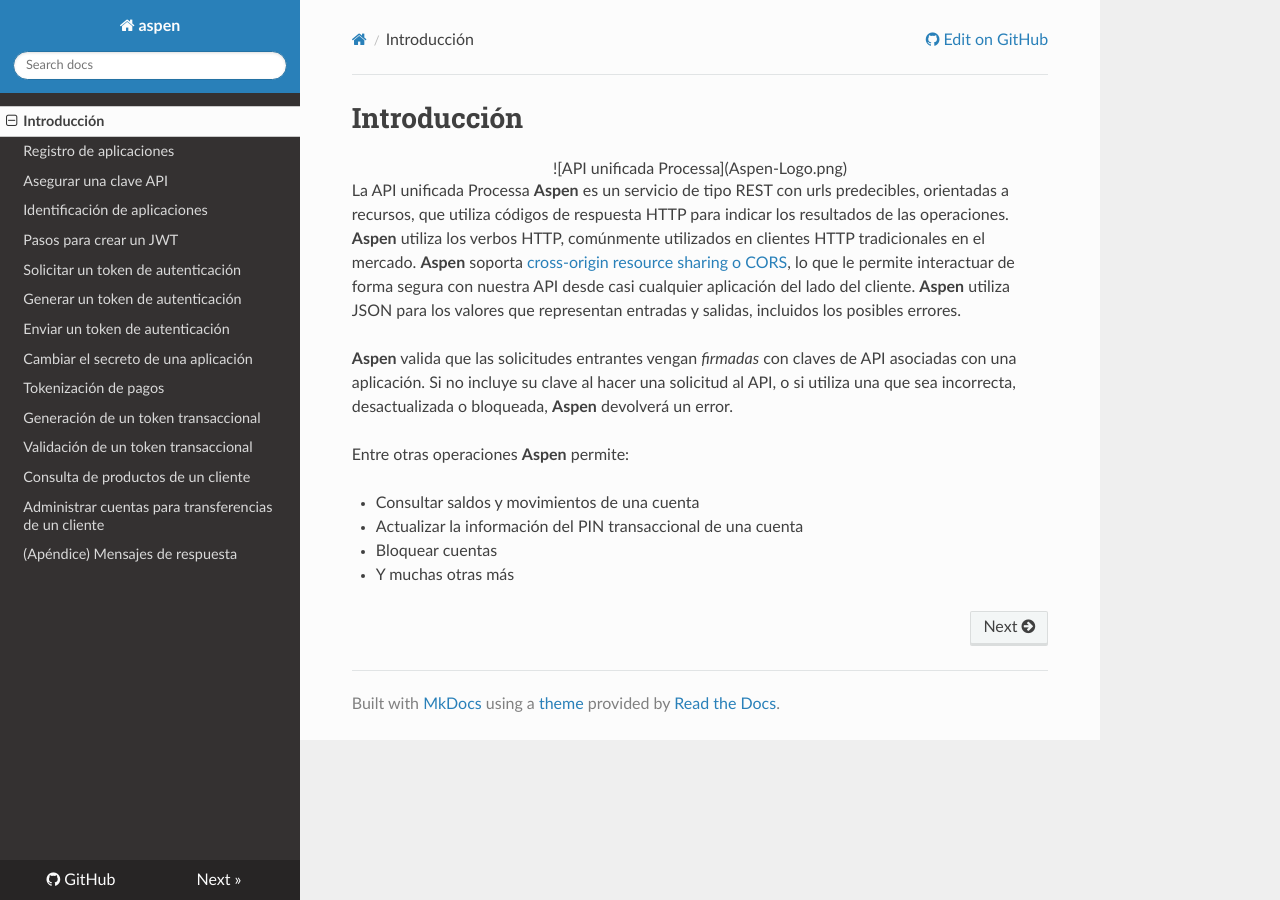
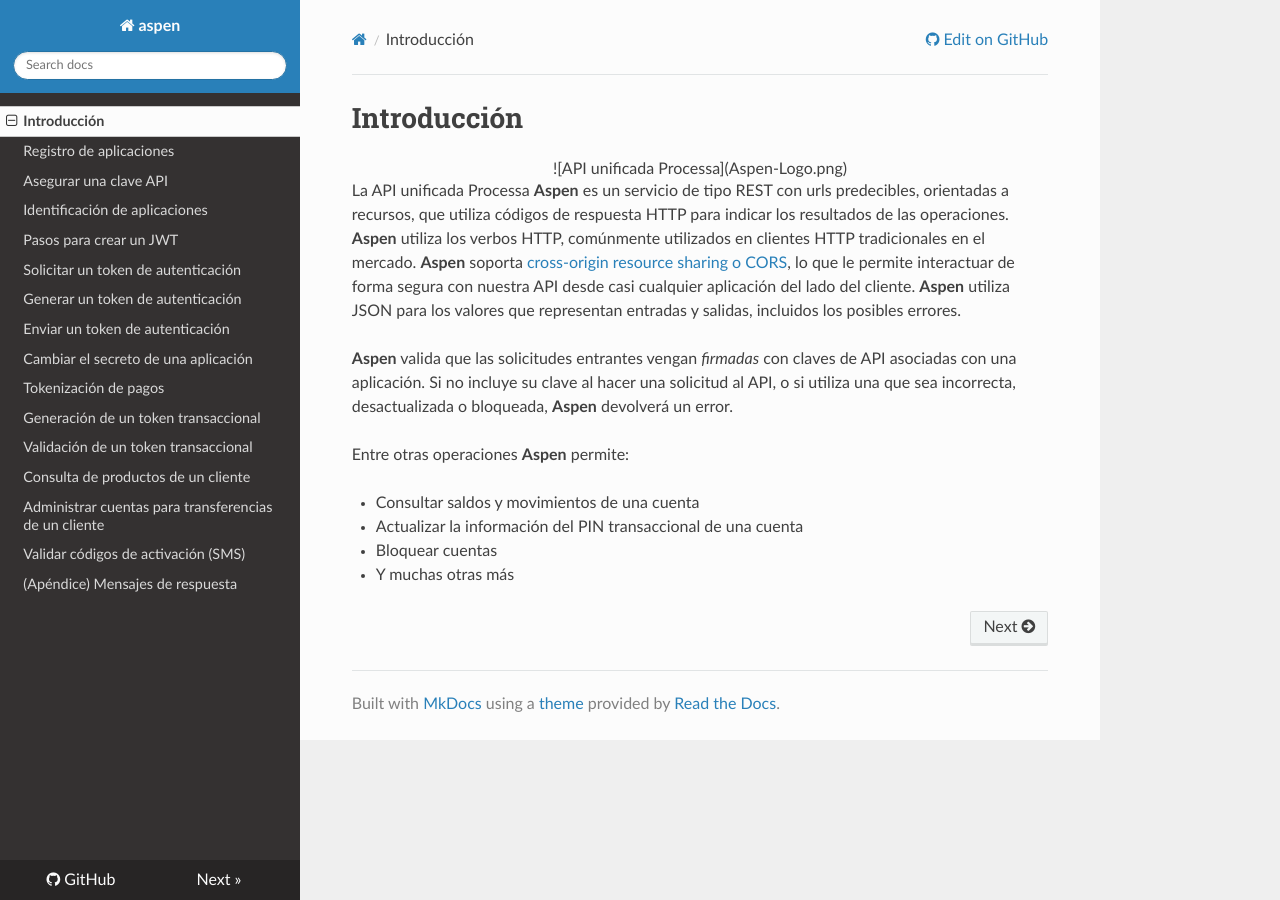
Before and after one commit to menchi2000/Aspen, an MkDocs documentation site: the page built from docs/index.md, in a window 1280 px wide. Built offline with MkDocs 1.6.1, drawn with Linux system fonts in a browser that asks for light colours; nearby versions of some CDN libraries; old or Windows-style settings are respelled for this version of MkDocs.

Commit message:
Se agrega sección de códigos de activación
Se agrega sección para documentar el uso de códigos de activación.

```diff
--- a/mkdocs.yml
+++ b/mkdocs.yml
@@ -17,4 +17,5 @@ pages:
 - Validación de un token transaccional: Redeem-PaymentToken.md
 - Consulta de productos de un cliente: Inquiries-CustomerAccounts.md
 - Administrar cuentas para transferencias de un cliente: Admin-CustomerTransferAccounts.md
+- Validar códigos de activación (SMS): Management-ActivationCodes.md
 - (Apéndice) Mensajes de respuesta: Responses.md
```
